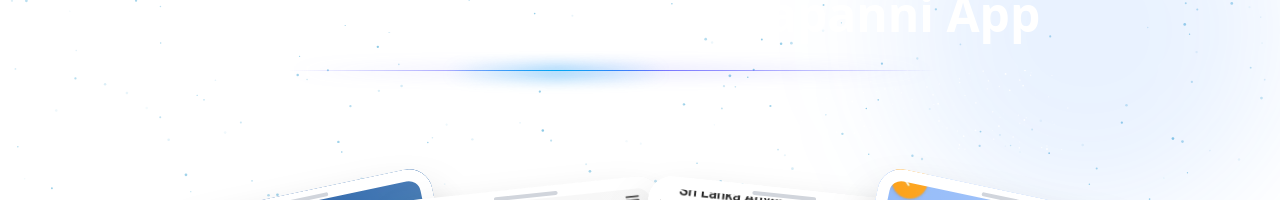
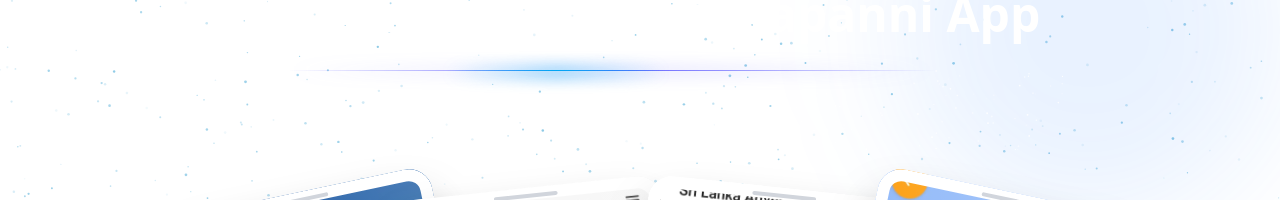
Before and after one commit to RandithaK/Thambapanni_Website, a React (Vite) app: page / in a window 1280 px wide. Shown: the part 962-1162 px from the top of the page. Built offline with nearby package versions, Linux system fonts and the light colour scheme.

Commit message:
Adjust particle density in MockupContainer for improved visual effects

```diff
--- a/src/components/MockupContainer.tsx
+++ b/src/components/MockupContainer.tsx
@@ -121,7 +121,7 @@ const MockupContainer: React.FC = () => {
           minSize={0.6}
           maxSize={1.4}
           particleColor="#8ECAE6"
-          particleDensity={100}
+          particleDensity={150}
           speed={2}
           className="w-full h-full"
         />
@@ -152,7 +152,7 @@ const MockupContainer: React.FC = () => {
             minSize={0.6}
             maxSize={1}
             particleColor="#FFFFFF"
-            particleDensity={900}
+            particleDensity={700}
             speed={1}
             className="w-full h-full"
           />
```
